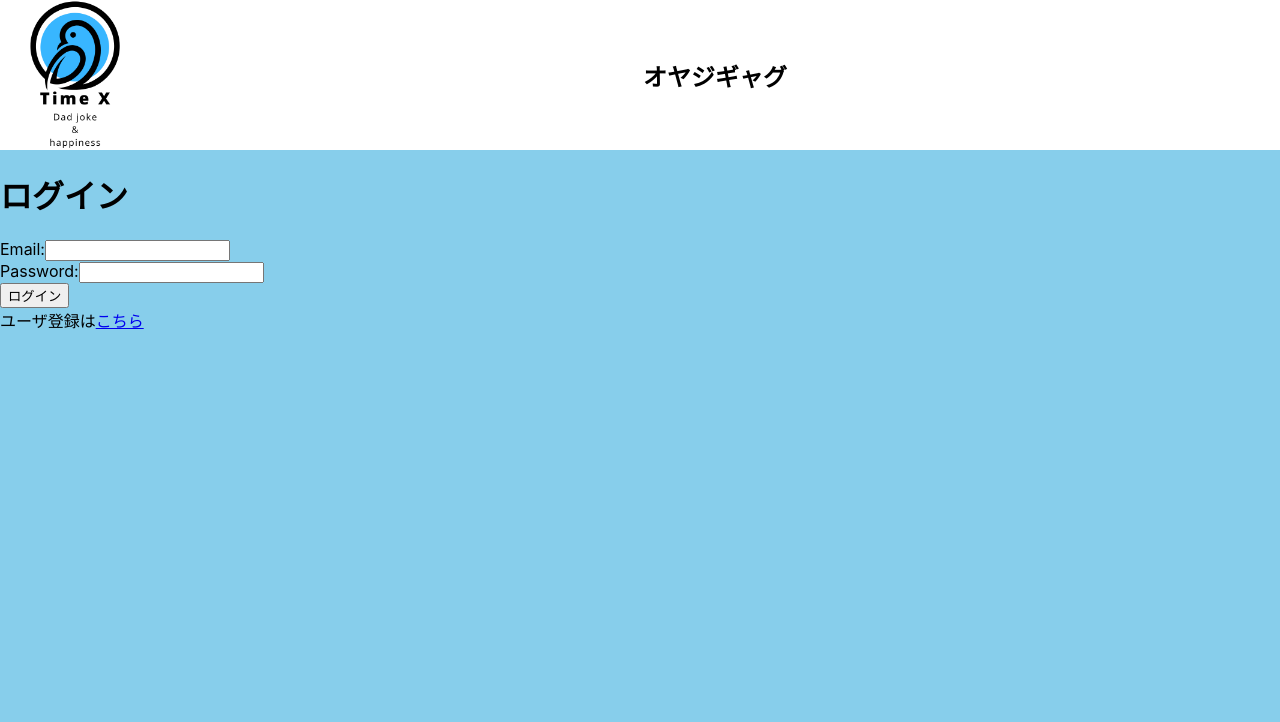
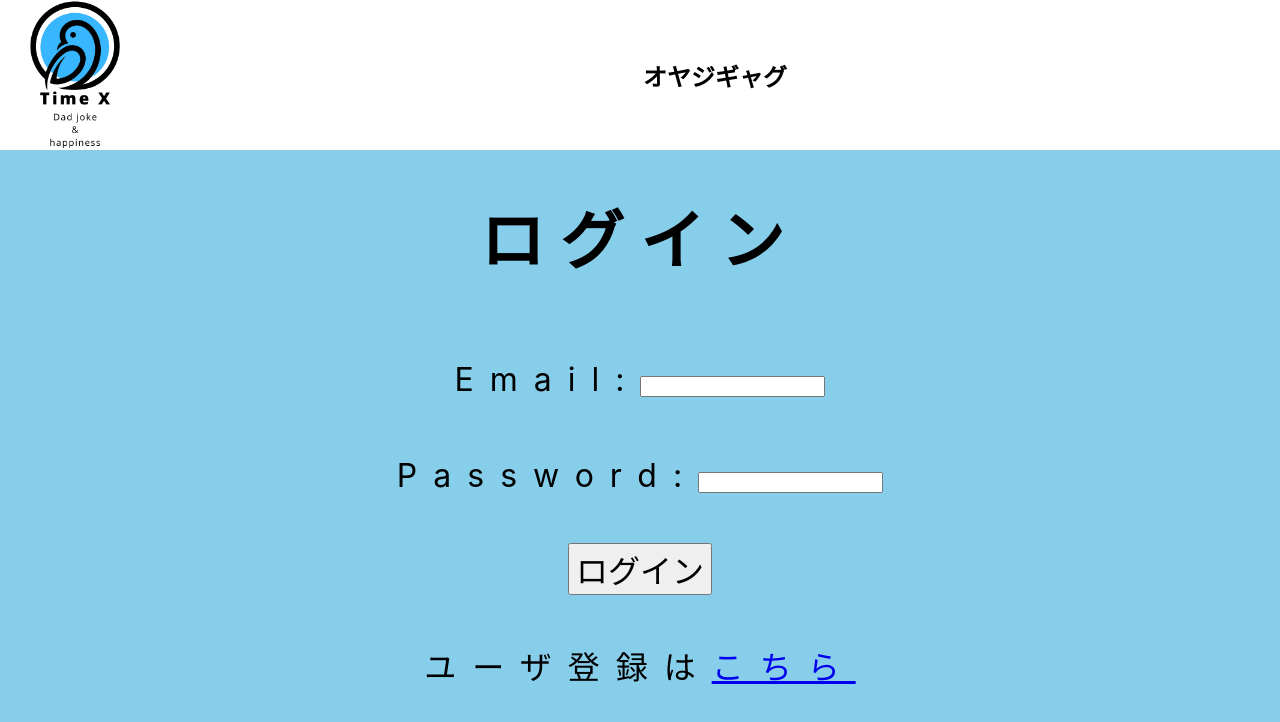
Before and after one commit to itc-s22017/React05_Happier, a React (Create React App) app: page /Happier/login in a window 1280 px wide. Shown: the top 722 px of the page. Built offline with nearby package versions, Linux system fonts and the light colour scheme.

Commit message:
ログイン、新規登録css完成

```diff
--- a/src/App.js
+++ b/src/App.js
@@ -6,7 +6,6 @@ import Happier from './routes/Happier/Happier';
 import Login from './routes/Login/Login';
 import Signup from './routes/Signup/Signup';
 import { useEffect, useState } from 'react';
-import axios from 'axios';
 import { useAuthContext } from './context/AuthContext';
 import ProtectedRoute from './components/ProtectedRoute';
 import Profile from './routes/Profile/Profile';
--- /dev/null
+++ b/src/routes/Login/Login.css
@@ -0,0 +1,10 @@
+.registration {
+    /* text-size-adjust: ; */
+    letter-spacing: 0.5em;
+    line-height: 3em;
+    text-align: center;
+    font-size: xx-large;
+}
+.registrationbutton{
+    font-size: xx-large;
+}
--- a/src/routes/Login/Login.jsx
+++ b/src/routes/Login/Login.jsx
@@ -17,6 +17,7 @@ const Login = () => {
   };
   return (
     <div style={{ display: 'flex', flexDirection: 'column' }}>
+      <div className='registration'>
         <h1>ログイン</h1>
         <form onSubmit={handleSubmit}>
           <div>
@@ -33,13 +34,14 @@ const Login = () => {
             />
           </div>
           <div>
-          <button type="submit">ログイン</button>
+            <button className="registrationbutton" type="submit">ログイン</button>
           </div>
         </form>
         <div>
           ユーザ登録は<Link to="/Happier/signup">こちら</Link>
         </div>
       </div>
+    </div>
   )
 }
 
--- /dev/null
+++ b/src/routes/Signup/Signup.css
@@ -0,0 +1,10 @@
+.registration {
+    /* text-size-adjust: ; */
+    letter-spacing: 0.5em;
+    line-height: 3em;
+    text-align: center;
+    font-size: xx-large;
+}
+.registrationbutton{
+    font-size: xx-large;
+}
--- a/src/routes/Signup/Signup.jsx
+++ b/src/routes/Signup/Signup.jsx
@@ -1,6 +1,7 @@
 import React, { useRef } from 'react';
 import { Link, useNavigate } from 'react-router-dom';
 import { useAuthContext } from '../../context/AuthContext';
+import "./Signup.css"
 
 
 const Signup = () => {
@@ -19,6 +20,7 @@ const Signup = () => {
     };
     return (
         <div style={{ display: 'flex', flexDirection: 'column' }}>
+            <div className='registration'>
                 <h1>ユーザ登録</h1>
                 <form onSubmit={handleSubmit}>
                     <div>
@@ -39,11 +41,12 @@ const Signup = () => {
                         />
                     </div>
                     <div>
-                    <button type="submit">ユーザ登録</button>
+                        <button className="registrationbutton" type="submit">ユーザ登録</button>
                     </div>
                 </form>
                 <div>
-                ログインは<Link to="/login">こちら</Link>
+                    ログインは<Link to="/Happier/login">こちら</Link>
+                </div>
             </div>
         </div>
     );
```
Also changed, not shown: assets/no-avatar.jpg (deleted), 1 other file (tests, documents, lock files or other folders). Lines whose indentation alone changed are shown as unchanged.
